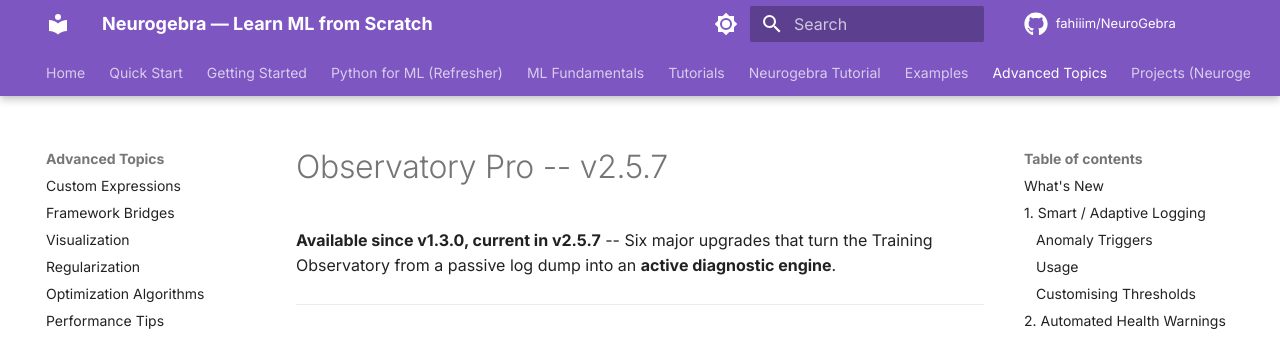
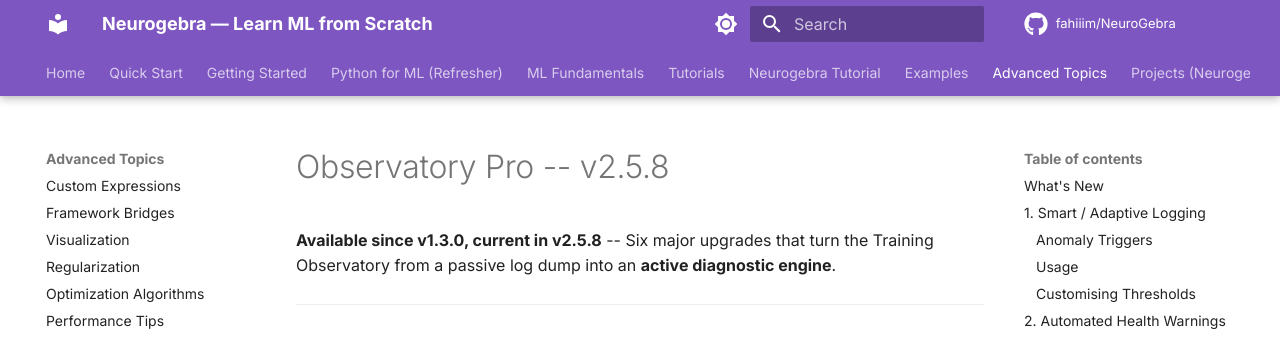
Before and after one commit to fahiiim/NeuroGebra, an MkDocs documentation site: the page built from docs/advanced/observatory-pro.md, in a window 1280 px wide and 900 px high. Shown: the top 340 px of the window. Built offline with MkDocs 1.6.1 and Material for MkDocs 9.7.7, drawn with Linux system fonts in a browser that asks for light colours; comment, search, counter and statistics services are not loaded.

```diff
--- a/docs/advanced/observatory-pro.md
+++ b/docs/advanced/observatory-pro.md
@@ -1,6 +1,6 @@
-# Observatory Pro -- v2.5.7
+# Observatory Pro -- v2.5.8
 
-**Available since v1.3.0, current in v2.5.7** -- Six major upgrades that turn the Training Observatory from a passive log dump into an **active diagnostic engine**.
+**Available since v1.3.0, current in v2.5.8** -- Six major upgrades that turn the Training Observatory from a passive log dump into an **active diagnostic engine**.
 
 ---
 
--- a/pyproject.toml
+++ b/pyproject.toml
@@ -4,7 +4,7 @@ build-backend = "hatchling.build"
 
 [project]
 name = "neurogebra"
-version = "2.5.7"
+version = "2.5.8"
 description = "The executable mathematical formula companion for AI and Data Science"
 readme = "README.md"
 requires-python = ">=3.9"
--- a/src/neurogebra/__init__.py
+++ b/src/neurogebra/__init__.py
@@ -4,12 +4,12 @@ Neurogebra: Neural-powered mathematics for AI developers.
 A unified library bridging symbolic mathematics, numerical computation,
 and deep learning with educational features built-in.
 
-v2.5.7 -- Observatory Pro: adaptive logging, automated health warnings,
+v2.5.8 -- Observatory Pro: adaptive logging, automated health warnings,
 epoch summarization, tiered storage, visual dashboards, and training
 fingerprinting for full reproducibility.
 """
 
-__version__ = "2.5.7"
+__version__ = "2.5.8"
 __author__ = "Fahim Sarker"
 __email__ = "fahimsarker0805@gmail.com"
 
```
Also changed, not shown: CHANGELOG.md (+11 -0 lines), PUBLISHING_STATUS.md (+1 -1 lines), README.md (+3 -3 lines), docs/getting-started/installation.md (+1 -1 lines), docs/index.md (+1 -1 lines).
